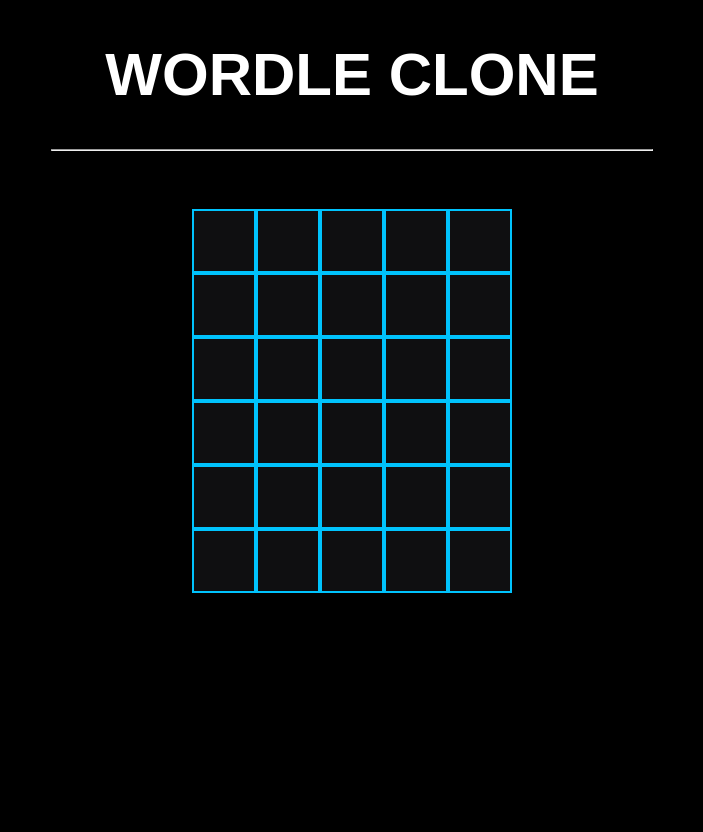
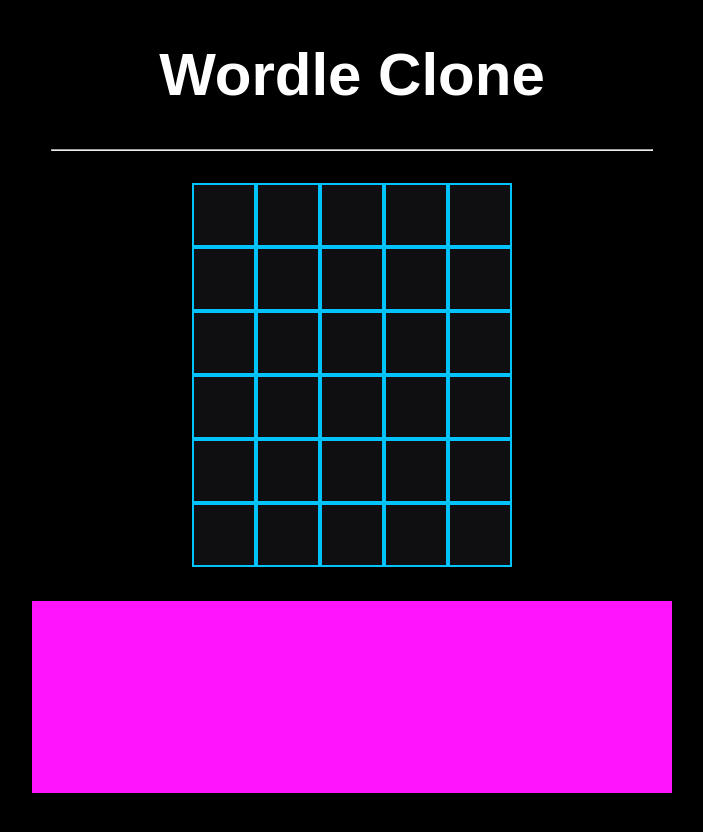
Before and after one commit to ABroadCoder/wordle-clone, a plain HTML site: page index.html in a window 1280 px wide. Shown: the whole page, without its empty margins (288-991 px from the left). Before the commit the page ends 800 px from the top, so only its background shows below. Drawn offline with Linux system fonts and the light colour scheme.

Commit message:
Update index.html

```diff
--- a/index.html
+++ b/index.html
@@ -8,11 +8,10 @@
     <title>Wordle Clone!</title>
   </head>
   <body>
-    <h1 id="title">WORDLE CLONE</h1>
+    <h1 id="title">Wordle Clone</h1>
     <hr />
-    <br />
     <div id="board"></div>
-    <br />
+    <div id="keyboard"></div>
     <h1 id="answer"></h1>
   </body>
 </html>
```
